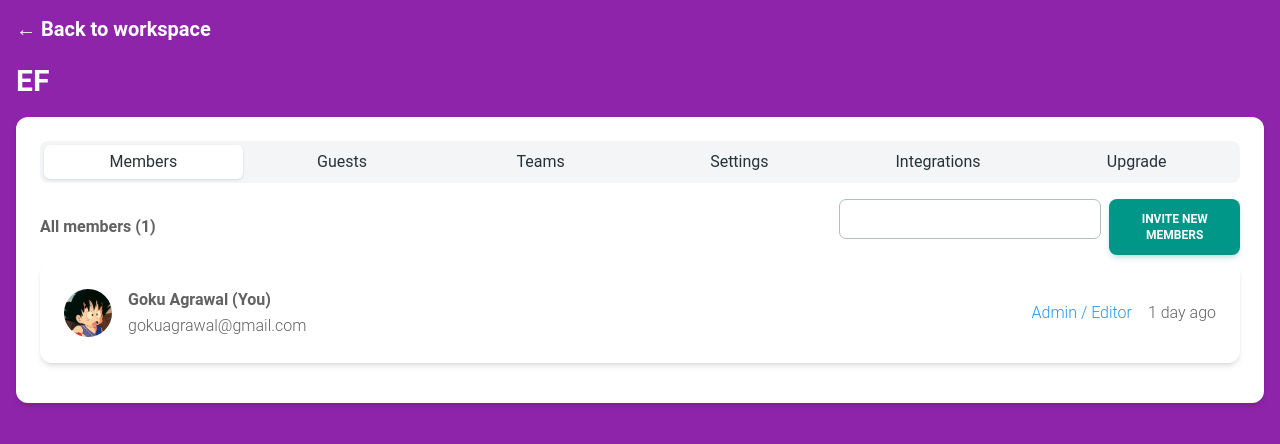
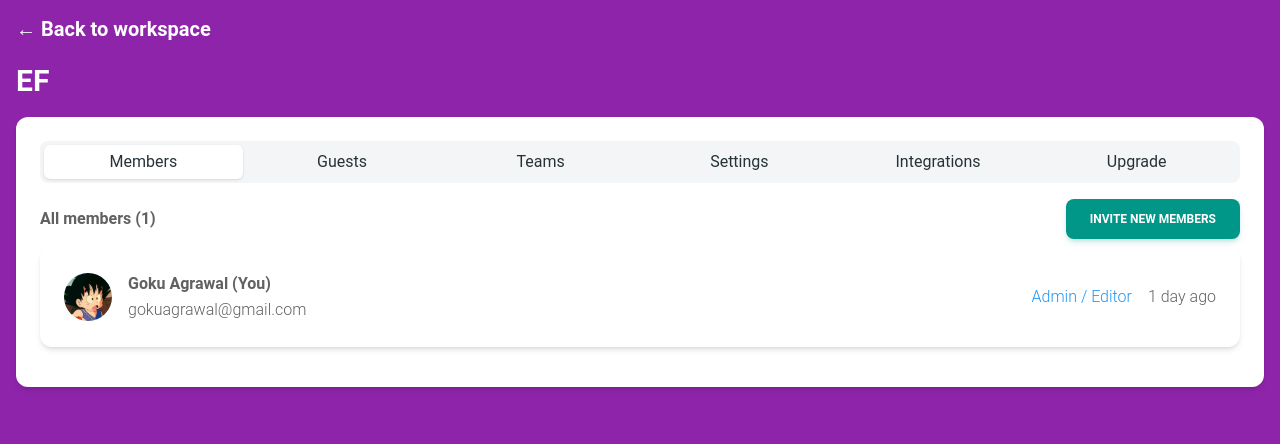
Before and after one commit to git-pixel22/learn-React, a React (Vite) app: page /manage-members in a window 1280 px wide. Shown: the top 444 px of the page. Built offline with nearby package versions, Linux system fonts and the light colour scheme.

Commit message:
more minor changes

```diff
--- a/src/pages/ManagePage.jsx
+++ b/src/pages/ManagePage.jsx
@@ -46,7 +46,6 @@ function WorkspaceLayout() {
           <div className="flex justify-between items-center mt-4 mb-2">
             <Typography variant="h6">All members (1)</Typography>
             <div className="flex gap-2">
-              <Input type="text" placeholder="Search members" className="w-64" />
               <Button color="teal" onClick={handleItemClick}>Invite new members</Button>
             </div>
           </div>
```
